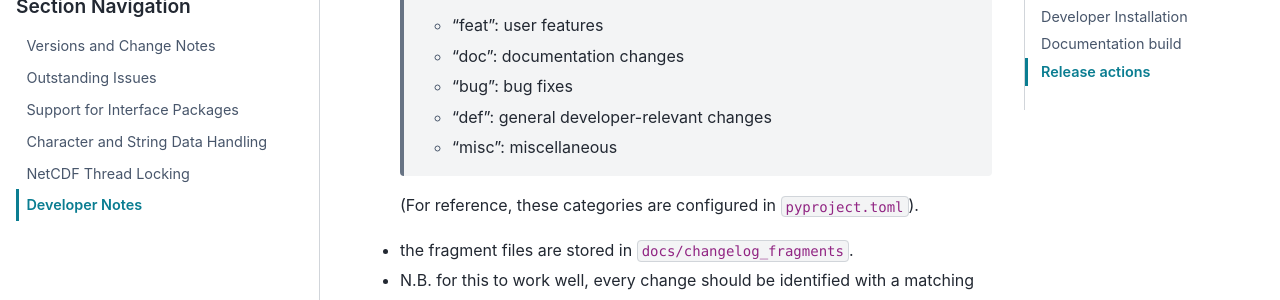
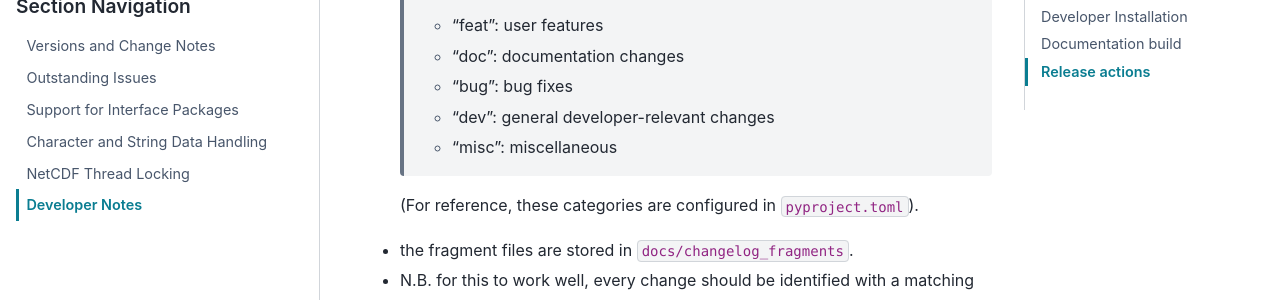
Before and after one commit to pp-mo/ncdata, a Sphinx documentation site: the page built from docs/details/developer_notes.rst, in a window 1280 px wide and 900 px high, scrolled down 432 px. Shown: the part 153-453 px from the top of the window. Built offline with Sphinx 7.4.7 and the PyData theme 0.15.4, drawn with Linux system fonts in a browser that asks for light colours; pages that are not in the unit, such as notebooks, are missing from menus; the version number could not be read and is left out.

Commit message:
Typo in dev docs.

```diff
--- a/docs/details/developer_notes.rst
+++ b/docs/details/developer_notes.rst
@@ -19,7 +19,7 @@ with a ``towncrier`` command-line command:
     * "feat": user features
     * "doc": documentation changes
     * "bug": bug fixes
-    * "def": general developer-relevant changes
+    * "dev": general developer-relevant changes
     * "misc": miscellaneous
 
   (For reference, these categories are configured in ``pyproject.toml``).
```
